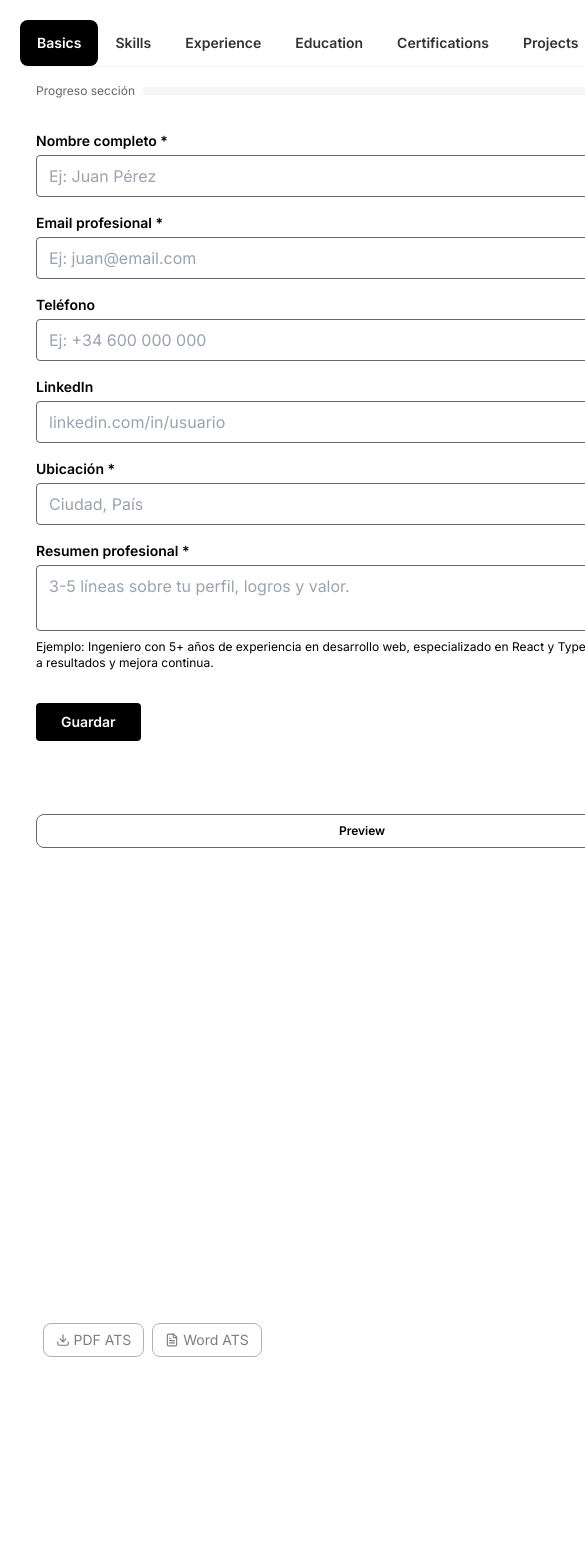
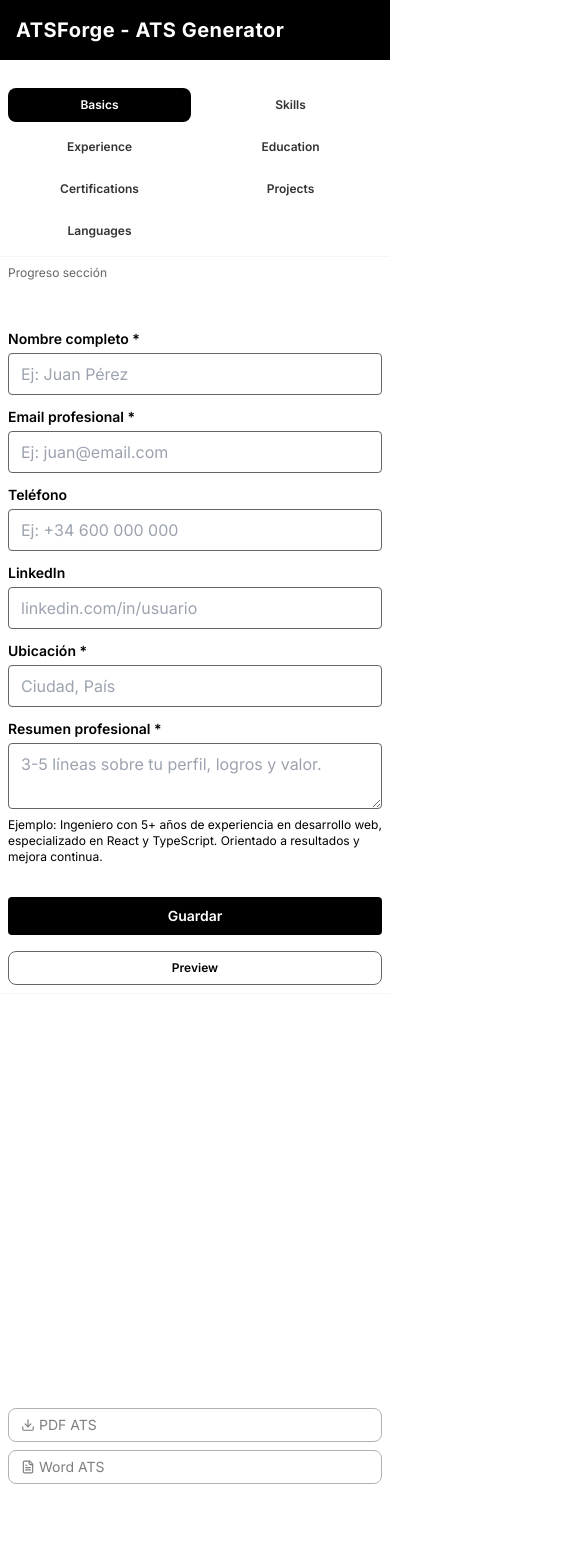
Before and after one commit to ignjs/atsforge, a React (Vite) app: page / in a window 390 px wide. Shown: the top 1568 px of the page, 585 px wide, since content can reach past the window. Built offline with nearby package versions, Linux system fonts and the light colour scheme.

Commit message:
feat: enhance layout and styling of resume builder components for better user experience

```diff
--- a/src/App.tsx
+++ b/src/App.tsx
@@ -29,23 +29,38 @@ export default function App() {
   const resume = useResumeStore(state => state.resume);
 
   return (
-    <div className="m-5 flex flex-col md:flex-row bg-white text-black font-sans items-stretch">
+    <>
+      <header className="w-full bg-black text-white py-4 mb-5">
+        <div className="max-w-7xl mx-auto px-4">
+          <h1 className="text-xl sm:text-2xl font-bold tracking-wide">ATSForge - ATS Generator</h1>
+        </div>
+      </header>
+      <div className="m-0 md:m-5 flex flex-col md:flex-row bg-white text-black font-sans items-stretch min-h-screen">
         {/* Sidebar */}
-      <aside className="border-r border-gray-100 bg-white flex flex-col h-full min-h-screen shadow-none z-10">
-        <nav className="flex flex-row border-b md:border-b-0 md:border-r border-gray-100">
+        <aside className="border-b md:border-b-0 md:border-r border-gray-100 bg-white flex flex-col h-auto md:h-full min-h-0 md:min-h-screen shadow-none z-10 w-full md:w-auto">
+          <nav className="grid grid-cols-2 gap-2 p-2 md:flex md:flex-row md:gap-2 md:p-4 border-b md:border-b-0 md:border-r border-gray-100 bg-gray-50 md:bg-white">
             {TABS.map(t => (
               <button
                 key={t.key}
-              className={`px-4 py-3 text-left text-sm font-semibold border-b md:border-b-0 md:border-r-0 md:border-l-4 transition-colors duration-150 ${tab === t.key
-                ? 'md:border-l-black bg-black text-white'
-                : 'md:border-l-transparent bg-white text-gray-900 hover:bg-gray-100'}`}
+                className={`w-full md:w-auto px-2 md:px-4 py-2 md:py-3 text-center text-xs md:text-sm font-semibold transition-all duration-200 mb-0.5 md:mb-0 md:mb-2
+                  border border-transparent md:border-0
+                  md:rounded-xl
+                  md:shadow-sm
+                  md:transition-all md:duration-200
+                  md:hover:bg-gray-100
+                  md:hover:text-black
+                  ${tab === t.key
+                    ? 'bg-black text-white md:bg-black md:text-white md:shadow-lg md:scale-105 md:border md:border-black md:rounded-xl'
+                    : 'bg-white text-gray-900 md:bg-white md:text-black md:hover:bg-gray-100 md:hover:text-black'}
+                `}
+                style={{marginBottom: 0}}
                 onClick={() => setTab(t.key)}
               >
                 {t.label}
               </button>
             ))}
           </nav>
-        <div className="flex-1 overflow-y-auto">
+          <div className="flex-1 overflow-y-auto min-h-0">
             {tab === 'basics' && <FormBasics />}
             {tab === 'skills' && <FormSkills />}
             {tab === 'experience' && <FormExperience />}
@@ -55,7 +70,7 @@ export default function App() {
             {tab === 'languages' && <FormLanguages />}
           </div>
           <button
-          className="m-4 border border-gray-700 px-4 py-2 text-black bg-white text-xs font-semibold hover:bg-gray-100"
+            className="m-2 md:m-4 border border-gray-700 px-4 py-2 text-black bg-white text-xs font-semibold hover:bg-gray-100"
             onClick={() => setShowPreview(true)}
           >
             Preview
@@ -64,7 +79,7 @@ export default function App() {
         {/* Preview */}
         <main className="flex-1 flex flex-col justify-center items-center bg-white min-h-screen overflow-y-auto min-w-0">
           {showPreview && (
-          <div className="w-full max-w-2xl p-4 flex flex-col" id="ats-preview">
+            <div className="w-full max-w-2xl p-2 sm:p-4 flex flex-col" id="ats-preview">
               <AtsPreview />
               {/* Los botones deben estar DENTRO del previewId para ser ocultados */}
               <div>
@@ -74,5 +89,11 @@ export default function App() {
           )}
         </main>
       </div>
+      <footer className="w-full bg-black text-white py-3 mt-5">
+        <div className="max-w-7xl mx-auto px-4">
+          <p className="italic text-xs sm:text-sm text-gray-200">Powered by Copilot &amp; IGNJS. Not much, but it may help someone who needs it.</p>
+        </div>
+      </footer>
+    </>
   );
 }
--- a/src/components/AtsPreview.tsx
+++ b/src/components/AtsPreview.tsx
@@ -11,7 +11,7 @@ export default function AtsPreview() {
   const { basics, skills, experience, education, certifications, projects, languages } = resume;
 
   return (
-    <div className="font-sans bg-white text-black p-8 w-full max-w-2xl mx-auto text-sm">
+    <div className="font-sans bg-white text-black p-2 sm:p-6 md:p-8 w-full max-w-2xl mx-auto text-sm">
       <h1 className="text-2xl font-bold mb-1">{basics.name}</h1>
       <div className="mb-2 text-xs text-gray-700">
         {basics.email} {basics.phone && <>| {basics.phone}</>} {basics.linkedin && <>| {basics.linkedin}</>}<br />
@@ -22,9 +22,9 @@ export default function AtsPreview() {
       {skills && skills.length > 0 && (
         <section className="mb-4">
           <h2 className="text-base font-bold border-b border-gray-100 mb-1">Skills</h2>
-          <ul className="flex flex-wrap gap-2 list-none p-0 m-0">
+          <ul className="flex flex-wrap gap-1 sm:gap-2 list-none p-0 m-0">
             {skills.flatMap(s => s.keywords).map((kw, i) => (
-              <li key={i} className="text-xs px-2 py-1 bg-gray-100 rounded-none border border-gray-100 text-black">{kw}</li>
+              <li key={i} className="text-xs px-1.5 py-1 sm:px-2 bg-gray-100 rounded-none border border-gray-100 text-black">{kw}</li>
             ))}
           </ul>
         </section>
@@ -35,7 +35,7 @@ export default function AtsPreview() {
           <h2 className="text-base font-bold border-b border-gray-100 mb-1">Experience</h2>
           {experience.map((exp, i) => (
             <div key={i} className="mb-2">
-              <div className="flex flex-wrap gap-2 font-semibold">
+              <div className="flex flex-wrap gap-1 sm:gap-2 font-semibold">
                 <span>{exp.position}</span>
                 <span className="font-normal">@ {exp.company}</span>
                 {exp.location && <span className="text-xs">({exp.location})</span>}
@@ -100,9 +100,9 @@ export default function AtsPreview() {
       {languages && languages.length > 0 && (
         <section className="mb-4">
           <h2 className="text-base font-bold border-b border-gray-100 mb-1">Languages</h2>
-          <ul className="flex flex-wrap gap-2 list-none p-0 m-0">
+          <ul className="flex flex-wrap gap-1 sm:gap-2 list-none p-0 m-0">
             {languages.map((l, i) => (
-              <li key={i} className="text-xs px-2 py-1 bg-gray-100 border border-gray-100 text-black">{l.name} ({l.fluency})</li>
+              <li key={i} className="text-xs px-1.5 py-1 sm:px-2 bg-gray-100 border border-gray-100 text-black">{l.name} ({l.fluency})</li>
             ))}
           </ul>
         </section>
--- a/src/components/DownloadButtons.tsx
+++ b/src/components/DownloadButtons.tsx
@@ -157,11 +157,11 @@ export default function DownloadButtons({ previewId = 'ats-preview', resume }: D
 
   if (exporting) return null;
   return (
-    <div className="flex gap-2 mt-2 no-print">
+    <div className="flex flex-col sm:flex-row gap-2 mt-2 no-print w-full sm:w-auto">
       <button
         onClick={handlePDF}
         disabled={disabled}
-        className="flex items-center gap-1 border border-gray-700 px-3 py-1.5 text-sm bg-white text-black hover:bg-gray-50 disabled:opacity-50"
+        className="flex items-center gap-1 border border-gray-700 px-3 py-1.5 text-sm bg-white text-black hover:bg-gray-50 disabled:opacity-50 w-full sm:w-auto"
         title={!isResumeComplete(resume) ? 'Completa todas las secciones para habilitar la descarga' : ''}
       >
         <Download size={14} />
@@ -170,7 +170,7 @@ export default function DownloadButtons({ previewId = 'ats-preview', resume }: D
       <button
         onClick={handleWord}
         disabled={disabled}
-        className="flex items-center gap-1 border border-gray-700 px-3 py-1.5 text-sm bg-white text-black hover:bg-gray-50 disabled:opacity-50"
+        className="flex items-center gap-1 border border-gray-700 px-3 py-1.5 text-sm bg-white text-black hover:bg-gray-50 disabled:opacity-50 w-full sm:w-auto"
         title={!isResumeComplete(resume) ? 'Completa todas las secciones para habilitar la descarga' : ''}
       >
         <FileText size={14} />
--- a/src/components/FormBasics.tsx
+++ b/src/components/FormBasics.tsx
@@ -25,15 +25,15 @@ export default function FormBasics() {
   const progress = Math.round((filled.length / requiredFields.length) * 100);
 
   return (
-    <form onSubmit={handleSubmit(onSubmit)} className="flex flex-col gap-6 p-4">
-      <div className="flex items-center gap-2 mb-2">
+    <form onSubmit={handleSubmit(onSubmit)} className="flex flex-col gap-6 p-2 sm:p-4">
+      <div className="flex flex-col sm:flex-row items-start sm:items-center gap-2 mb-2">
         <span className="text-xs text-gray-700">Progreso sección</span>
         <div className="flex-1 h-2 bg-gray-100 rounded">
           <div className="h-2 bg-black rounded transition-all" style={{ width: `${progress}%` }} />
         </div>
         {progress === 100 && <CheckCircle size={18} className="text-black ml-2" />}
       </div>
-      <div className="grid grid-cols-1 md:grid-cols-2 gap-4">
+      <div className="grid grid-cols-1 md:grid-cols-2 gap-3 sm:gap-4">
         <label className="flex flex-col gap-1 text-sm">
           <span className="font-semibold">Nombre completo *</span>
           <input className="border border-gray-700 bg-white px-3 py-2 rounded text-base" {...register('name', { required: true })} placeholder="Ej: Juan Pérez" />
@@ -86,9 +86,9 @@ export default function FormBasics() {
           <span className="text-xs text-gray-600 mt-1">Ejemplo: Ingeniero con 5+ años de experiencia en desarrollo web, especializado en React y TypeScript. Orientado a resultados y mejora continua.</span>
         </label>
       </div>
-      <div className="flex items-center gap-3 mt-2">
-        <button type="submit" className="bg-black text-white px-6 py-2 rounded text-sm font-semibold disabled:opacity-60" disabled={!isDirty && progress !== 100}>Guardar</button>
-        {saved && <span className="text-xs text-green-700">¡Guardado!</span>}
+      <div className="flex flex-col sm:flex-row items-stretch gap-2 sm:gap-3 mt-2 w-full">
+        <button type="submit" className="bg-black text-white px-6 py-2 rounded text-sm font-semibold disabled:opacity-60 w-full sm:w-auto" disabled={!isDirty && progress !== 100}>Guardar</button>
+        {saved && <span className="text-xs text-green-700 sm:self-center">¡Guardado!</span>}
       </div>
     </form>
   );
--- a/src/index.css
+++ b/src/index.css
@@ -33,7 +33,7 @@ a:hover {
 
 body {
   margin: 0;
-  display: flex;
+  /* display: flex; */
   place-items: center;
   min-width: 320px;
   min-height: 100vh;
```
Lines whose indentation alone changed are shown as unchanged.
